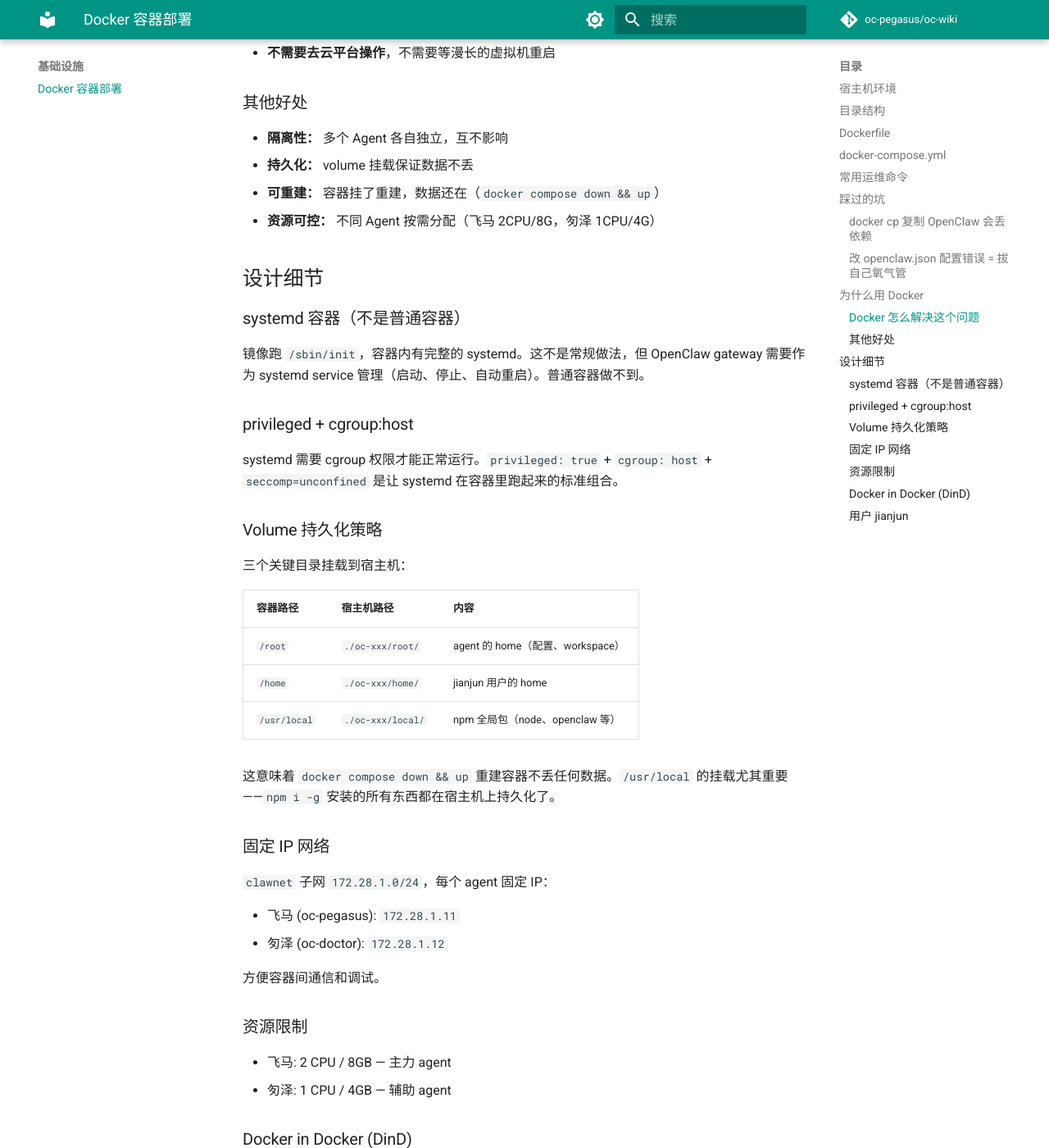
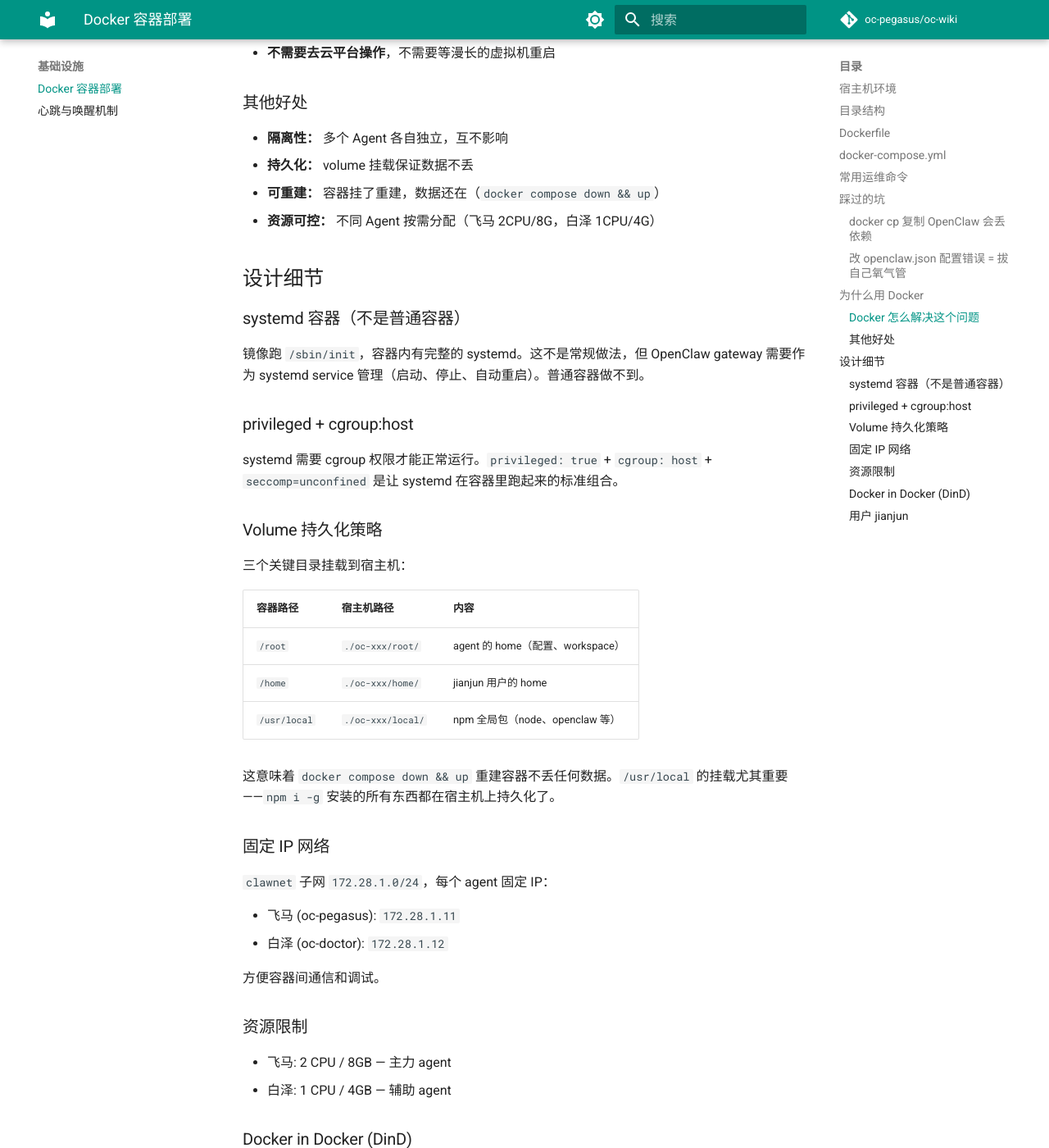
Before and after one commit to oc-pegasus/oc-wiki, an MkDocs documentation site: the page built from docs/infra/docker-setup.md, in a window 1280 px wide and 1400 px high, scrolled down 4614 px. Shown: the whole window at 82% size. Built offline with MkDocs 1.6.1 and Material for MkDocs 9.7.7, drawn with Linux system fonts in a browser that asks for light colours; comment, search, counter and statistics services are not loaded; some of the changed text lies outside the part shown.

Commit message:
docs: 新增心跳与唤醒机制文档，修复白泽名字 typo
- 新增 infra/heartbeat-and-wakeup.md：记录飞马的唤醒方式、cronjob 职责、已知风险
- 修复 docker-setup.md 中「匇泽」→「白泽」的错别字（3处）
- 更新 mkdocs.yml 导航

````diff
--- a/docs/infra/docker-setup.md
+++ b/docs/infra/docker-setup.md
@@ -21,7 +21,7 @@ OpenClaw agent 跑在 systemd 容器里，不是普通的一次性容器。每
 │   ├── home/            # → 容器 /home
 │   ├── local/           # → 容器 /usr/local
 │   └── sudoers.d/       # → 容器 /etc/sudoers.d/
-└── oc-doctor/           # 匇泽（同结构）
+└── oc-doctor/           # 白泽（同结构）
 ```
 
 ## Dockerfile
@@ -216,7 +216,7 @@ Docker 容器就是为了隔离爆炸半径：
 - **隔离性：** 多个 Agent 各自独立，互不影响
 - **持久化：** volume 挂载保证数据不丢
 - **可重建：** 容器挂了重建，数据还在（`docker compose down && up`）
-- **资源可控：** 不同 Agent 按需分配（飞马 2CPU/8G，匇泽 1CPU/4G）
+- **资源可控：** 不同 Agent 按需分配（飞马 2CPU/8G，白泽 1CPU/4G）
 
 ## 设计细节
 
@@ -245,14 +245,14 @@ systemd 需要 cgroup 权限才能正常运行。`privileged: true` + `cgroup: h
 `clawnet` 子网 `172.28.1.0/24`，每个 agent 固定 IP：
 
 - 飞马 (oc-pegasus): `172.28.1.11`
-- 匇泽 (oc-doctor): `172.28.1.12`
+- 白泽 (oc-doctor): `172.28.1.12`
 
 方便容器间通信和调试。
 
 ### 资源限制
 
 - 飞马: 2 CPU / 8GB — 主力 agent
-- 匇泽: 1 CPU / 4GB — 辅助 agent
+- 白泽: 1 CPU / 4GB — 辅助 agent
 
 ### Docker in Docker (DinD)
 
--- a/mkdocs.yml
+++ b/mkdocs.yml
@@ -47,6 +47,7 @@ nav:
   - 首页: index.md
   - 基础设施:
     - infra/docker-setup.md
+    - infra/heartbeat-and-wakeup.md
   - OpenClaw:
     - openclaw/never-break-your-own-config.md
     - openclaw/subagent-lessons.md
````
Also changed, not shown: docs/infra/heartbeat-and-wakeup.md (added, +69 -0 lines).
